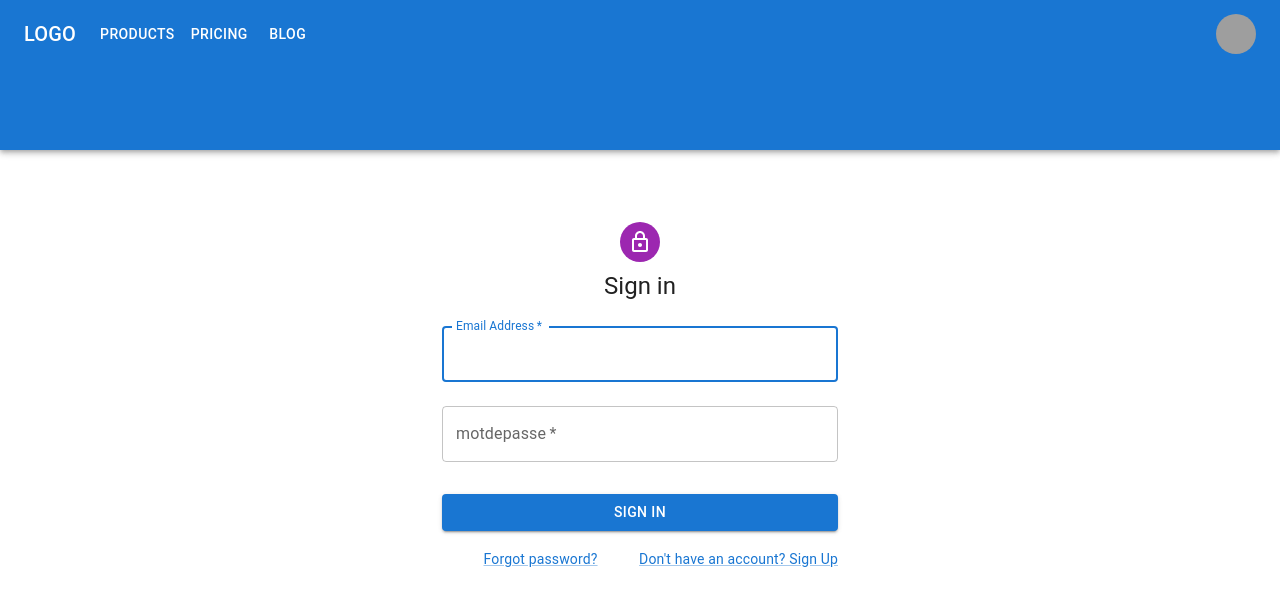
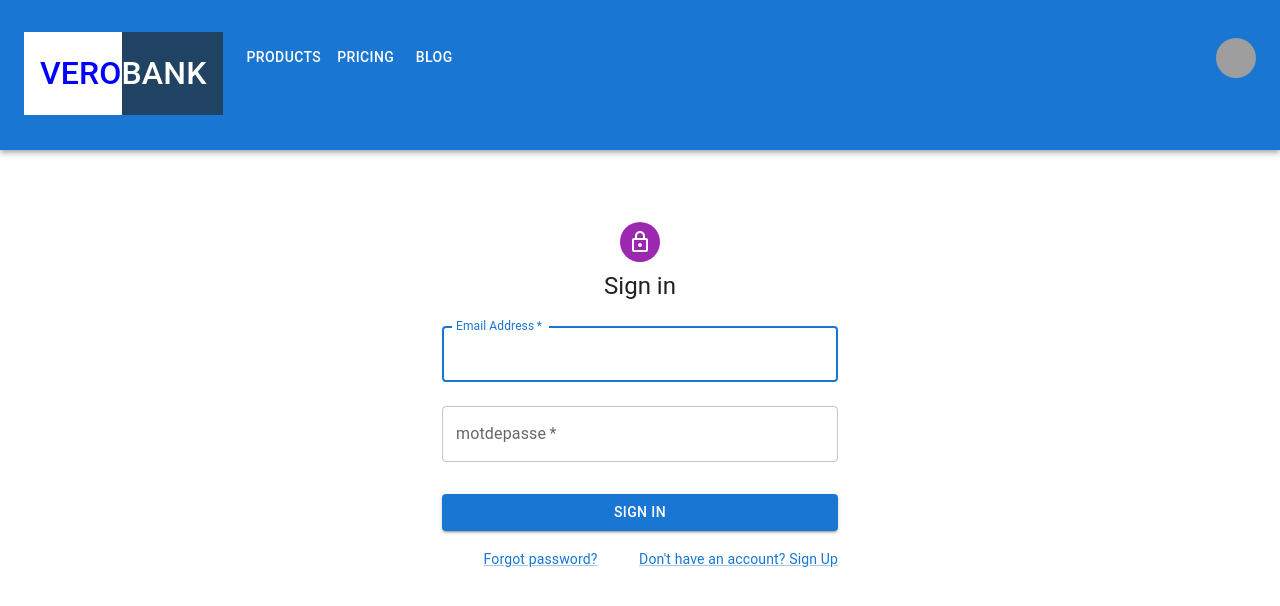
Before and after one commit to vyou59120/bankfront, a React (Create React App) app: page / in a window 1280 px wide. Shown: the top 606 px of the page. Built offline with nearby package versions, Linux system fonts and the light colour scheme; grey boxes are pictures that could not be loaded.

Commit message:
css appbqr

```diff
--- a/src/ResponsiveAppBar/ResponsiveAppBar.js
+++ b/src/ResponsiveAppBar/ResponsiveAppBar.js
@@ -61,7 +61,7 @@ const ResponsiveAppBar = () => {
                         component="div"
                         sx={{ mr: 2, display: { xs: 'none', md: 'flex' } }}
                     >
-                        LOGO
+                       <div id="logo1">VERO</div> <div id="logo2">BANK</div>
                     </Typography>
 
                     <Box sx={{ flexGrow: 1, display: { xs: 'flex', md: 'none' } }}>
@@ -106,7 +106,7 @@ const ResponsiveAppBar = () => {
                         component="div"
                         sx={{ flexGrow: 1, display: { xs: 'flex', md: 'none' } }}
                     >
-                        LOGO
+
                     </Typography>
                     <Box sx={{ flexGrow: 1, display: { xs: 'none', md: 'flex' } }}>
                         {pages.map((page) => (
--- a/src/index.css
+++ b/src/index.css
@@ -22,6 +22,27 @@ code {
 
   text-align: center;
 }
+
+#logo1
+{
+  background: rgb(255, 255, 255);
+  color: blue;
+  font-size: 2rem;
+  margin-top: 2rem;
+
+  padding: 1rem;
+  padding-right: 0%;
+}
+#logo2
+{
+  background: rgb(33, 67, 99);
+  font-size: 2rem;
+  margin-top: 2rem;
+
+  padding: 1rem;
+  padding-left: 0%;
+}
+
 
 
 #bodyContainer {
```
